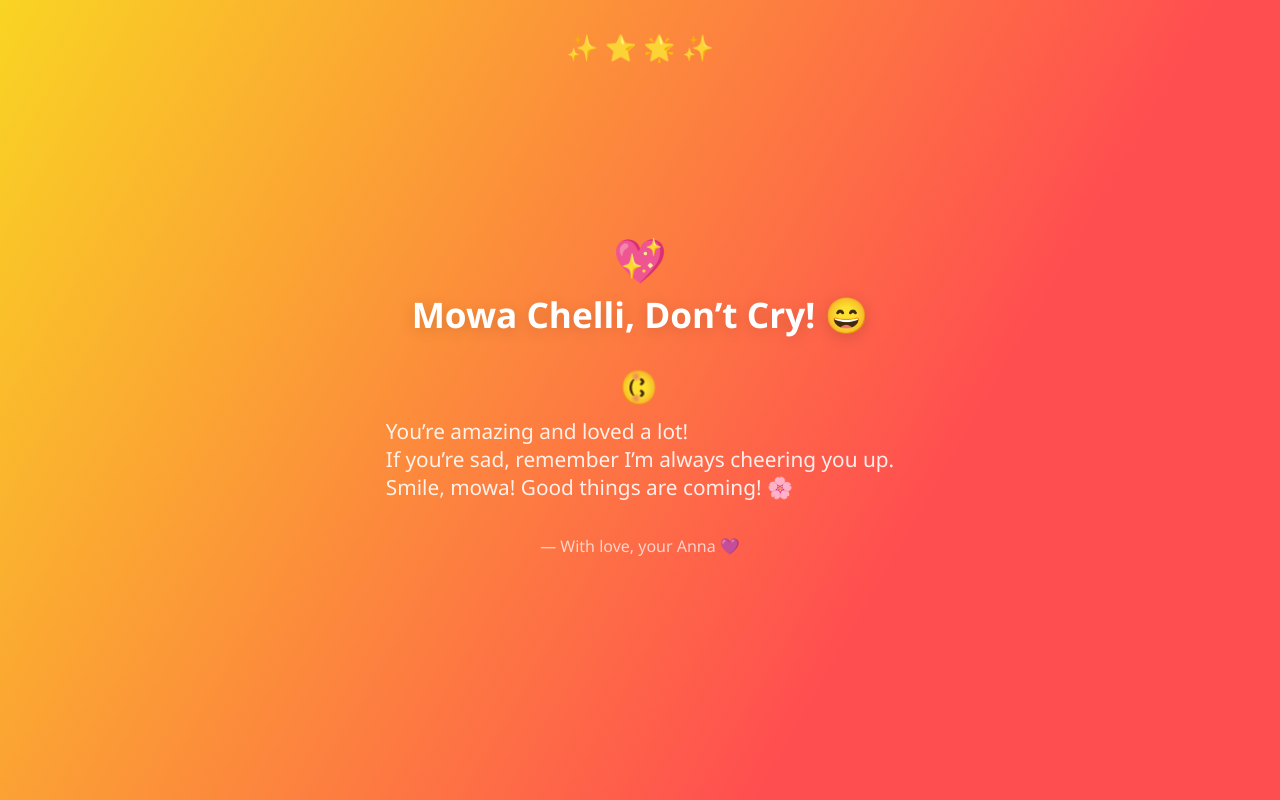
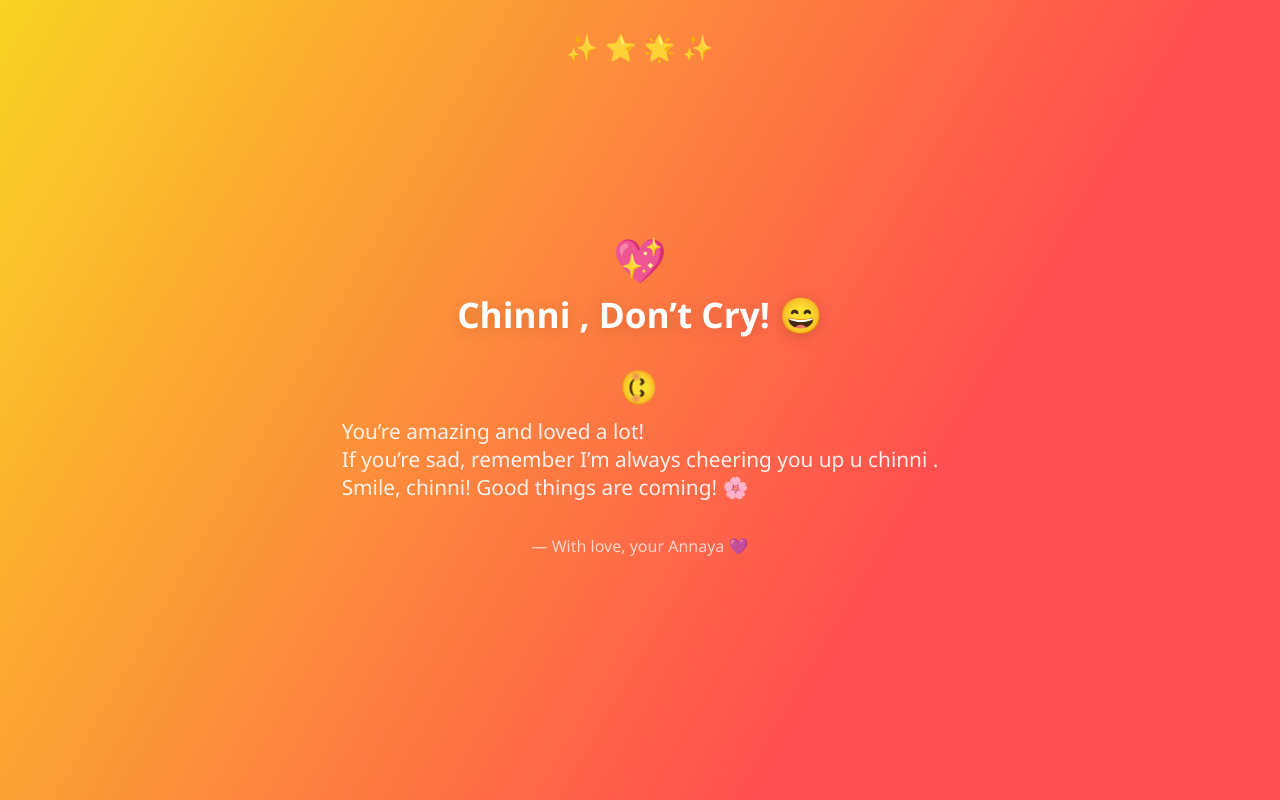
Before and after one commit to Nagesh-2926/animation_of_qr, a plain HTML site: page index.html in a window 1280 px wide. Drawn offline with Linux system fonts and the light colour scheme.

Commit message:
Update index.html

```diff
--- a/index.html
+++ b/index.html
@@ -1,7 +1,7 @@
 <!DOCTYPE html>
 <html>
 <head>
-  <title>Mowa Maa Chelli – Cheer Up!</title>
+  <title>Chelli</title>
   <style>
     body {
       background: linear-gradient(120deg, #f9d423, #ff4e50 70%);
@@ -74,13 +74,13 @@
 <body>
   <div class="stars">✨ ⭐️ 🌟 ✨</div>
   <div class="heart">💖</div>
-  <div class="main_msg">Mowa Chelli, Don’t Cry! 😄</div>
+  <div class="main_msg">Chinni , Don’t Cry! 😄</div>
   <div class="smile">😊</div>
   <div class="comfort">
     You’re amazing and loved a lot!<br>
-    If you’re sad, remember I’m always cheering you up.<br>
-    Smile, mowa! Good things are coming! 🌸
+    If you’re sad, remember I’m always cheering you up u chinni .<br>
+    Smile, chinni! Good things are coming! 🌸
   </div>
-  <p style="opacity:0.7">— With love, your Anna 💜</p>
+  <p style="opacity:0.7">— With love, your Annaya 💜</p>
 </body>
 </html>
```
